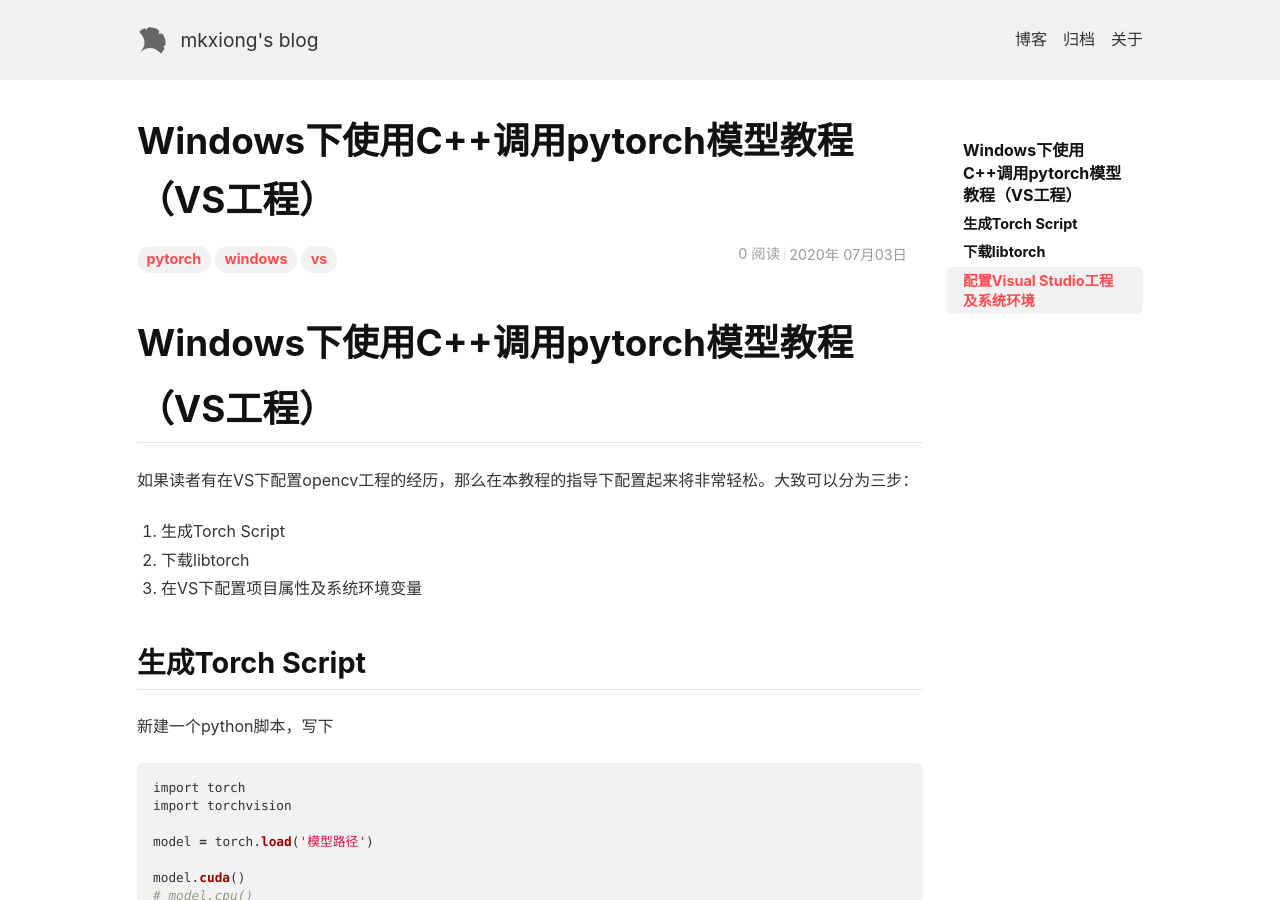
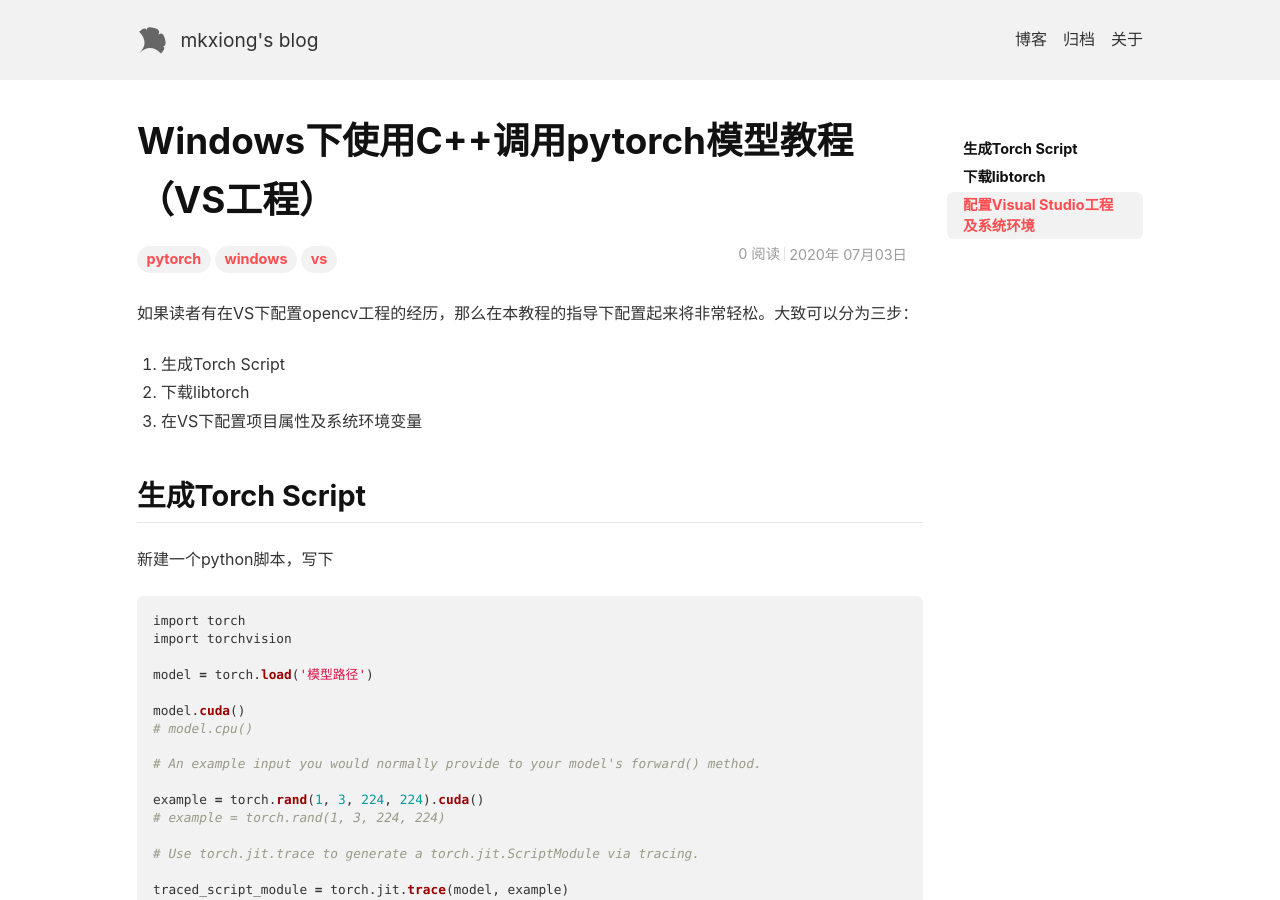
Before and after one commit to MingkangXiong/MingkangXiong.github.io, a Jekyll site: the page built from _posts/2020-07-03-Windows下使用C++调用pytorch模型教程（VS工程）.md, in a window 1280 px wide and 900 px high. Built offline with Jekyll 4.4.1, drawn with Linux system fonts in a browser that asks for light colours; nearby versions of some CDN libraries; comment, search, counter and statistics services are not loaded.

Commit message:
Update 2020-07-03-Windows下使用C++调用pytorch模型教程（VS工程）.md

```diff
--- a/_posts/2020-07-03-Windows下使用C++调用pytorch模型教程（VS工程）.md
+++ b/_posts/2020-07-03-Windows下使用C++调用pytorch模型教程（VS工程）.md
@@ -6,8 +6,6 @@ tags: pytorch
   windows
   vs
 ---
-
-# Windows下使用C++调用pytorch模型教程（VS工程）
 
 如果读者有在VS下配置opencv工程的经历，那么在本教程的指导下配置起来将非常轻松。大致可以分为三步：
 1. 生成Torch Script
```
